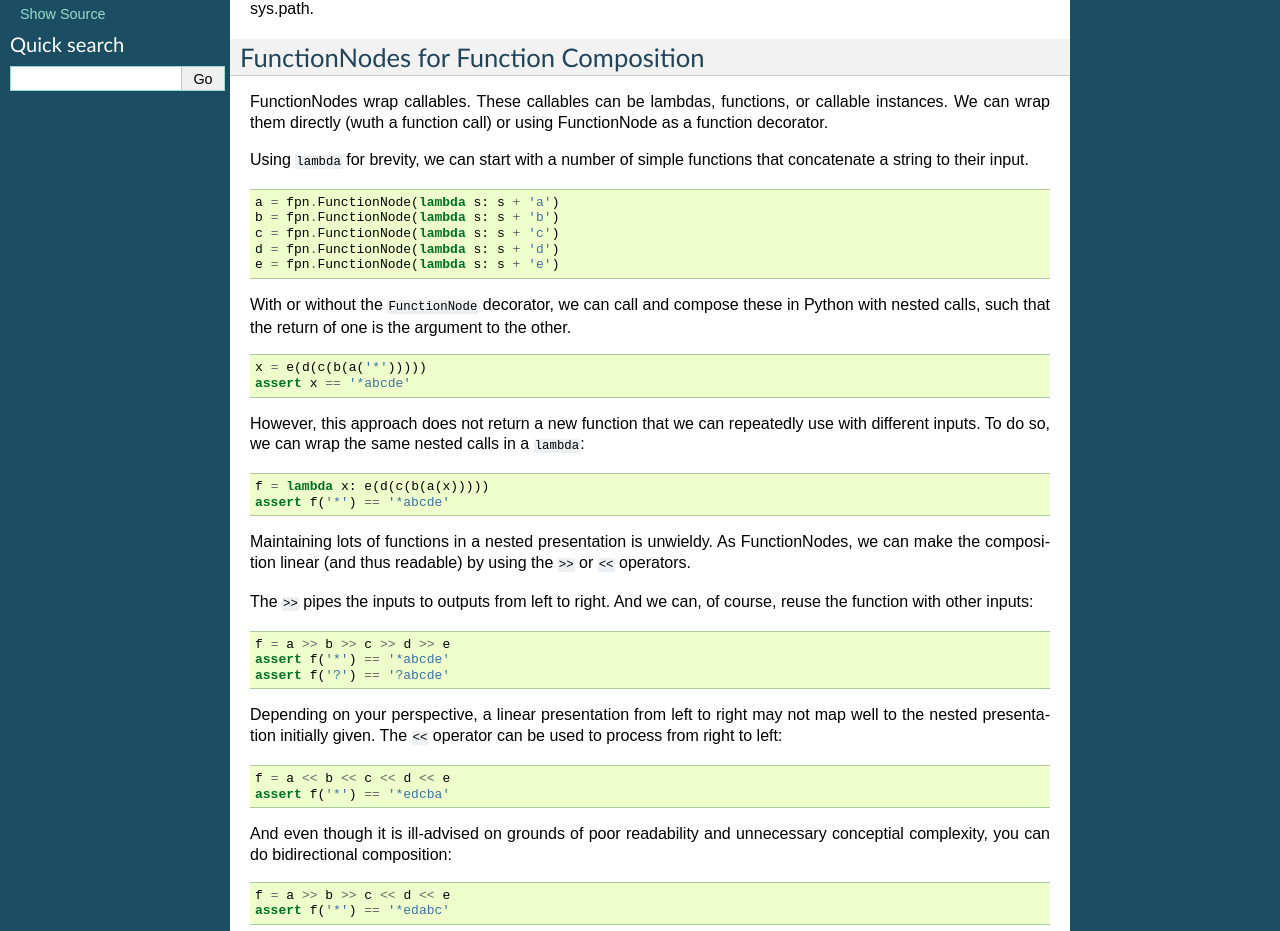
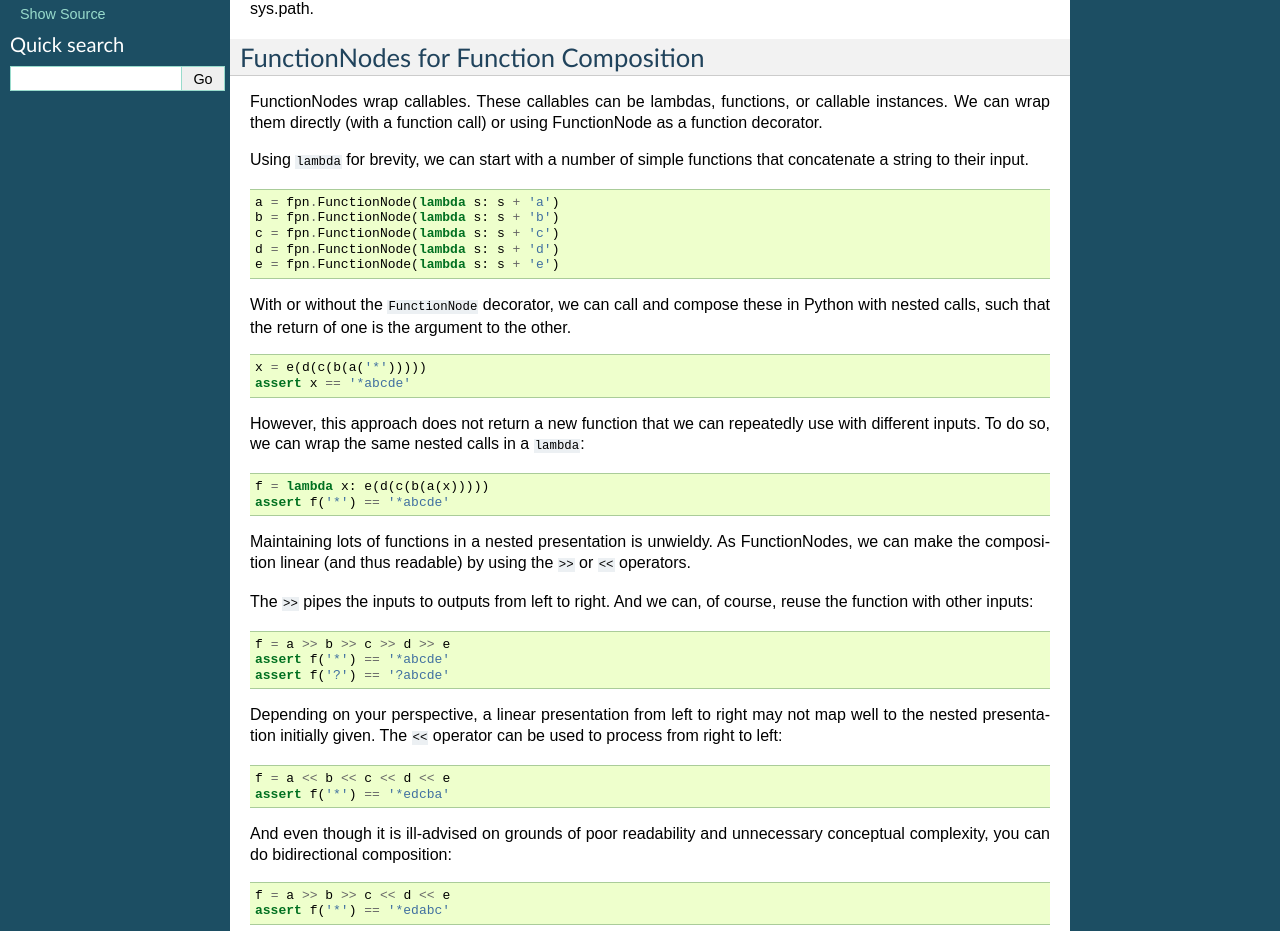
Before and after one commit to InvestmentSystems/function-pipe, a Sphinx documentation site: the page built from doc/source/usage_strings.rst, in a window 1280 px wide and 1400 px high. Shown: the part 330-1261 px from the top of the window. Built offline with Sphinx 7.4.7, drawn with Linux system fonts in a browser that asks for light colours.

Commit message:
Update usage_strings.rst

```diff
--- a/doc/source/usage_strings.rst
+++ b/doc/source/usage_strings.rst
@@ -22,7 +22,7 @@
 FunctionNodes for Function Composition
 ------------------------------------------
 
-FunctionNodes wrap callables. These callables can be lambdas, functions, or callable instances. We can wrap them directly (wuth a function call) or using FunctionNode as a function decorator.
+FunctionNodes wrap callables. These callables can be lambdas, functions, or callable instances. We can wrap them directly (with a function call) or using FunctionNode as a function decorator.
 
 Using ``lambda`` for brevity, we can start with a number of simple functions that concatenate a string to their input.
 
@@ -67,7 +67,7 @@
     f = a << b << c << d << e
     assert f('*') == '*edcba'
 
-And even though it is ill-advised on grounds of poor readability and unnecessary conceptial complexity, you can do bidirectional composition:
+And even though it is ill-advised on grounds of poor readability and unnecessary conceptual complexity, you can do bidirectional composition:
 
 .. code-block:: python
 
```
